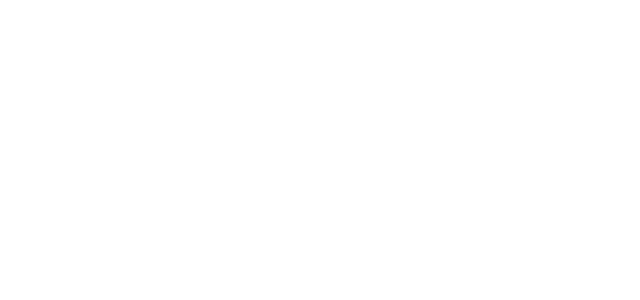
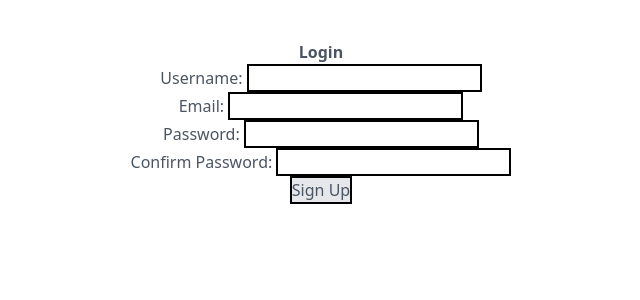
Before and after one commit to amillionhornets/hotel-website, a React (Create React App) app in the folder client/: page /Signup in a window 1280 px wide. Before the commit this address had no page. Shown: the top 300 px of the page, without its empty margins (319-959 px from the left). Built offline with nearby package versions, Linux system fonts and the light colour scheme.

Commit message:
Created sign up

```diff
--- a/client/src/App.js
+++ b/client/src/App.js
@@ -1,5 +1,6 @@
 import Login from './Login';
 import Homepage from './Homepage';
+import Signup from './Signup';
 import { BrowserRouter as Router, Route, Routes } from "react-router-dom"
 
 
@@ -10,6 +11,7 @@
         <Routes>
           <Route path="/" element={<Homepage />} />
           <Route path="/Login" element={<Login />} />
+          <Route path="/Signup" element={<Signup />} />
         </Routes>
       </Router>
     </div>
--- a/client/src/Login.js
+++ b/client/src/Login.js
@@ -42,8 +42,6 @@
           <label>Username: <input type="text" id="name" className="border-2 border-black"/></label><br></br>
           <label>Password: <input type="text" id="pass" className="border-2 border-black"/></label><br></br>
           <button onClick={canLogin} className="border-2 bg-gray-200 border-black">Sign In</button>
-          {/* <form>
-          </form> */}
         </main>
         <div>
       {(typeof data.canLogin === 'undefined') ? (
--- /dev/null
+++ b/client/src/Signup.js
@@ -0,0 +1,20 @@
+import React from 'react'
+
+function Signup() {
+  function signUp(){
+    alert("Hello World")
+  }
+  return (
+    <>
+    <main className="text-gray-600 text-center">
+     <p className="pt-10 font-bold">Login</p>
+     <label>Username: <input type="text" id="name" className="border-2 border-black"/></label><br></br>
+     <label>Email: <input type="email" id="email" className="border-2 border-black"/></label><br></br>
+     <label>Password: <input type="text" id="pass" className="border-2 border-black"/></label><br></br>
+     <label>Confirm Password: <input type="text" id="conPass" className="border-2 border-black"/></label><br></br>
+     <button onClick={signUp} className="border-2 bg-gray-200 border-black">Sign Up</button>
+    </main>
+    </>
+  )
+}
+export default Signup;
```
Also changed, not shown: 2 other files (tests, documents, lock files or other folders).
